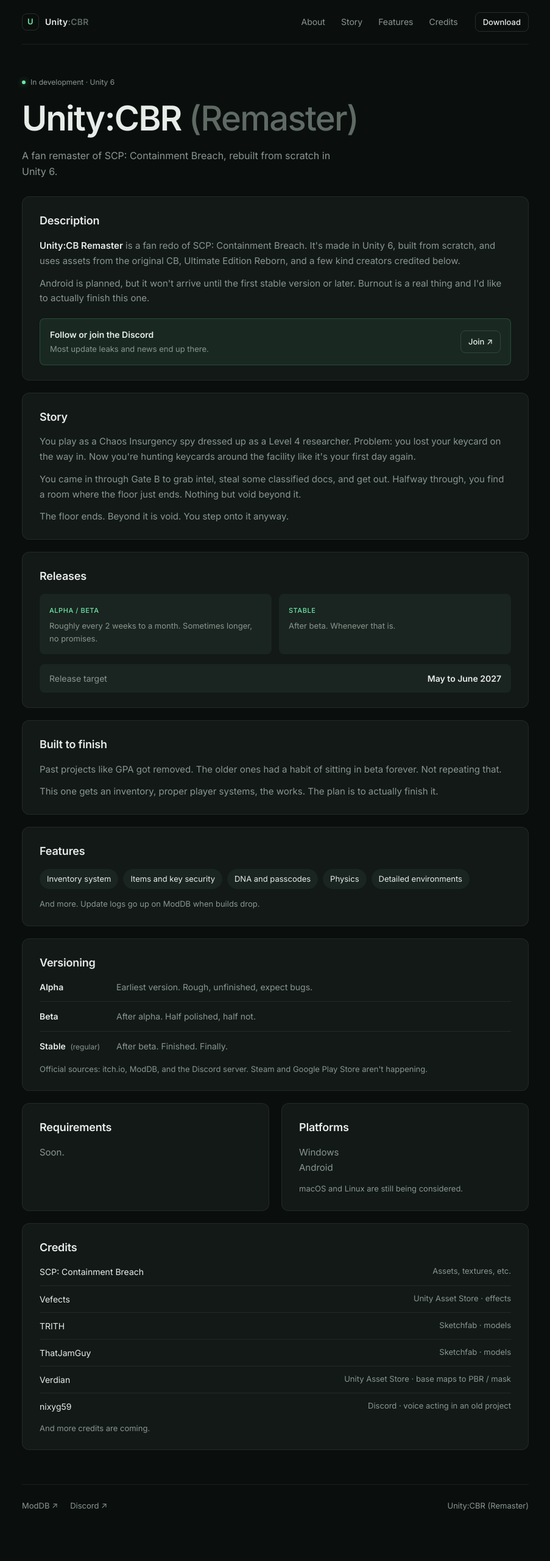
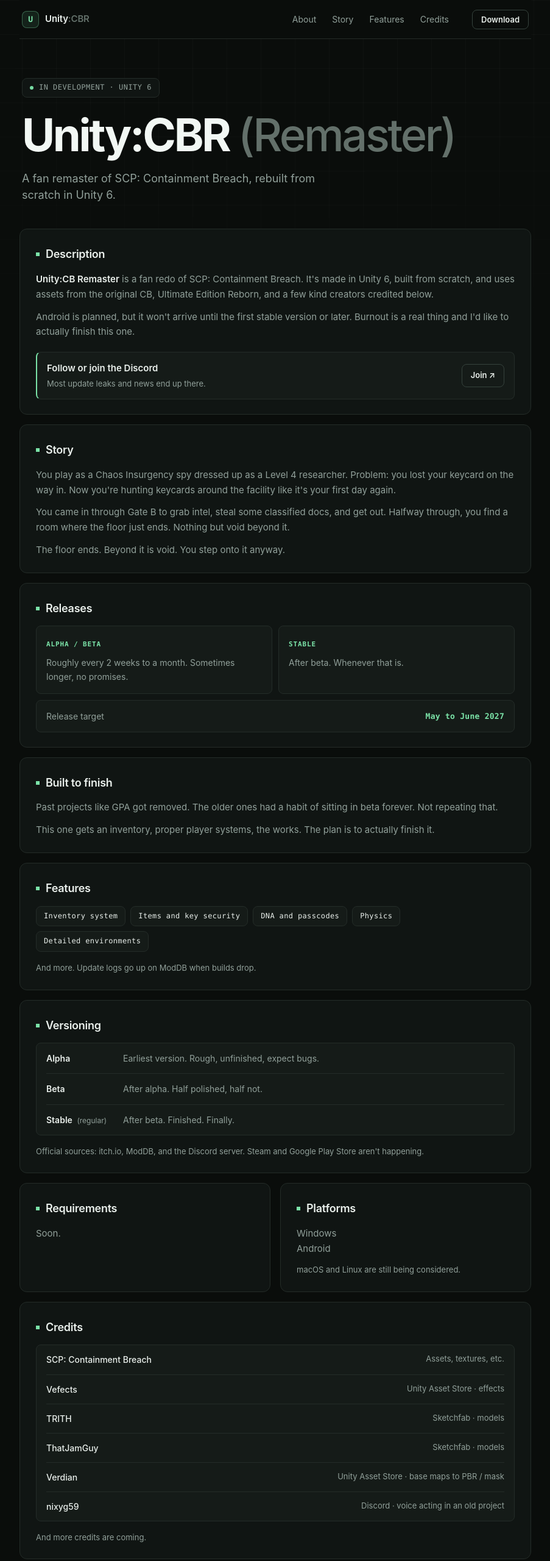
Before and after one commit to safeswing/UnityCBR-Web, a plain HTML site: page index.html in a window 1280 px wide. Shown: the top 2560 px of the page at 61% size, without its empty margins (188-1091 px from the left). Before the commit the page ends 2505 px from the top, so only its background shows below. Drawn offline with Linux system fonts and the light colour scheme.

Commit message:
Add files via upload

```diff
--- a/index.html
+++ b/index.html
@@ -14,91 +14,150 @@
       html { scroll-behavior: smooth; }
       body {
         margin: 0;
+        min-height: 100vh;
         background: var(--bg);
         color: var(--text);
-        font-family: 'Inter', -apple-system, BlinkMacSystemFont, 'Segoe UI', sans-serif;
+        font-family: -apple-system, BlinkMacSystemFont, 'SF Pro Display', 'Inter', 'Segoe UI', sans-serif;
         font-size: 15px;
         line-height: 1.65;
         -webkit-font-smoothing: antialiased;
         -moz-osx-font-smoothing: grayscale;
+        overflow-x: hidden;
       }
       a { color: inherit; text-decoration: none; }
       h1, h2, h3, h4, p, ul, ol, dl, dd { margin: 0; }
       ul, ol { padding: 0; list-style: none; }
 
       :root {
-        --bg: #0a0f0d;
-        --bg-2: #121917;
-        --bg-3: #1a2420;
-        --bg-4: #212b26;
-        --border: rgba(255,255,255,0.07);
-        --border-2: rgba(255,255,255,0.12);
-        --text: #e8ece9;
-        --muted: #8a9690;
-        --muted-2: #5f6a64;
-        --accent: #6ee7a7;
-        --accent-bg: rgba(110,231,167,0.08);
-        --accent-border: rgba(110,231,167,0.18);
+        --bg: #0a0d0b;
+        --panel: #101513;
+        --panel-2: #151b18;
+        --panel-3: #1b231f;
+        --line: #242c28;
+        --line-2: #35423c;
+        --text: #e9efeb;
+        --muted: #91a09a;
+        --muted-2: #63706a;
+        --accent: #7be3a8;
+        --accent-dim: rgba(123, 227, 168, 0.10);
+        --accent-line: rgba(123, 227, 168, 0.35);
+        --alpha: #ff7a7a;
+        --alpha-bg: rgba(255, 70, 70, 0.09);
+        --alpha-line: rgba(255, 70, 70, 0.28);
+        --beta: #f3b64a;
+        --beta-bg: rgba(243, 182, 74, 0.09);
+        --beta-line: rgba(243, 182, 74, 0.28);
+        --mono: ui-monospace, SFMono-Regular, "SF Mono", Menlo, Consolas, monospace;
         --radius: 12px;
         --radius-sm: 8px;
         --radius-full: 999px;
+        --ease: cubic-bezier(.32,.72,0,1);
       }
 
-      .container { max-width: 880px; margin: 0 auto; padding: 0 24px; }
+      body::before {
+        content: "";
+        position: fixed; inset: 0; z-index: -1; pointer-events: none;
+        background-image:
+          linear-gradient(to right, rgba(255,255,255,0.022) 1px, transparent 1px),
+          linear-gradient(to bottom, rgba(255,255,255,0.022) 1px, transparent 1px);
+        background-size: 56px 56px;
+        -webkit-mask-image: radial-gradient(130% 90% at 50% 0%, #000 25%, transparent 85%);
+        mask-image: radial-gradient(130% 90% at 50% 0%, #000 25%, transparent 85%);
+      }
 
-      /* Header */
+      .container { max-width: 880px; margin: 0 auto; padding: 0 20px; }
+
       .site-header {
+        position: sticky; top: 0; z-index: 50;
         display: flex;
         align-items: center;
         justify-content: space-between;
         gap: 20px;
-        padding: 20px 0;
-        border-bottom: 1px solid var(--border);
+        padding: 14px 4px;
+        background: var(--bg);
+        border-bottom: 1px solid var(--line);
       }
-      .brand { display: flex; align-items: center; gap: 10px; font-weight: 600; font-size: 14px; letter-spacing: 0.02em; }
+      .brand { display: flex; align-items: center; gap: 10px; font-weight: 600; font-size: 15px; letter-spacing: -0.01em; }
       .brand-icon {
         display: grid; place-items: center;
         width: 28px; height: 28px;
-        border-radius: 8px;
-        border: 1px solid var(--border-2);
+        border-radius: var(--radius-sm);
+        background: var(--accent-dim);
+        border: 1px solid var(--accent-line);
         color: var(--accent);
-        font-weight: 600; font-size: 13px;
+        font-weight: 700; font-size: 13px;
+        font-family: var(--mono);
       }
       .brand-muted { color: var(--muted-2); }
-      .site-nav { display: flex; gap: 26px; font-size: 14px; color: var(--muted); margin-left: auto; margin-right: 8px; }
-      .site-nav a:hover { color: var(--text); }
+      .site-nav { display: flex; gap: 2px; font-size: 14px; color: var(--muted); margin-left: auto; margin-right: 6px; }
+      .site-nav a {
+        padding: 6px 12px;
+        border-radius: var(--radius-sm);
+        transition: background .25s var(--ease), color .25s var(--ease);
+      }
+      .site-nav a:hover { color: var(--text); background: var(--panel-2); }
 
-      /* Main */
-      main { padding: 48px 0 56px; display: flex; flex-direction: column; gap: 20px; }
+      main { padding: 56px 0 40px; display: flex; flex-direction: column; gap: 16px; }
 
-      /* Hero */
-      .hero { padding-bottom: 8px; }
-      .hero-meta { display: inline-flex; align-items: center; gap: 8px; font-size: 12px; color: var(--muted); margin-bottom: 20px; }
+      .hero { padding: 8px 4px 26px; }
+      .hero-meta {
+        display: inline-flex; align-items: center; gap: 9px;
+        font-family: var(--mono);
+        font-size: 12px;
+        letter-spacing: 0.04em;
+        text-transform: uppercase;
+        color: var(--muted);
+        margin-bottom: 24px;
+        padding: 5px 12px;
+        border-radius: var(--radius-sm);
+        background: var(--panel);
+        border: 1px solid var(--line);
+      }
       .status-dot {
         width: 6px; height: 6px;
         border-radius: 50%;
         background: var(--accent);
-        box-shadow: 0 0 8px rgba(110,231,167,0.5);
         display: inline-block;
         flex-shrink: 0;
+        animation: pulse 2.6s ease-in-out infinite;
       }
+      @keyframes pulse { 50% { opacity: .35; } }
       .hero h1 {
-        font-size: clamp(36px, 5.5vw, 56px);
-        font-weight: 600;
-        line-height: 1.05;
-        letter-spacing: -0.03em;
+        font-size: clamp(42px, 7vw, 74px);
+        font-weight: 700;
+        line-height: 1.02;
+        letter-spacing: -0.045em;
+        color: #f2f8f4;
       }
       .hero h1 .title-dim { color: var(--muted-2); font-weight: 500; }
-      .hero-lede { margin-top: 18px; max-width: 540px; font-size: 16px; color: var(--muted); }
+      .hero-lede { margin-top: 20px; max-width: 540px; font-size: 18px; line-height: 1.5; color: var(--muted); }
 
-      /* Cards */
+      .card, .dl-panel {
+        position: relative;
+        background: var(--panel);
+        border: 1px solid var(--line);
+      }
       .card {
-        background: var(--bg-2);
-        border: 1px solid var(--border);
         border-radius: var(--radius);
-        padding: 24px 28px;
+        padding: 26px 26px 24px;
+        transition: border-color .3s var(--ease);
       }
-      .card h2 { font-size: 18px; font-weight: 600; margin-bottom: 14px; letter-spacing: -0.01em; }
+      .card:hover { border-color: var(--line-2); }
+      .card h2 {
+        display: flex;
+        align-items: center;
+        gap: 10px;
+        font-size: 18px;
+        font-weight: 600;
+        letter-spacing: -0.015em;
+        margin-bottom: 14px;
+      }
+      .card h2::before {
+        content: "";
+        width: 6px; height: 6px;
+        flex: none;
+        background: var(--accent);
+      }
       .card p { color: var(--muted); margin-bottom: 12px; }
       .card p:last-child { margin-bottom: 0; }
       .card p strong { color: var(--text); font-weight: 600; }
@@ -106,7 +165,6 @@
       .muted { color: var(--muted); }
       .small { font-size: 13px; }
 
-      /* Callout */
       .callout {
         display: flex;
         align-items: center;
@@ -114,122 +172,162 @@
         gap: 16px;
         margin-top: 20px;
         padding: 14px 16px;
-        background: var(--accent-bg);
-        border: 1px solid var(--accent-border);
+        background: var(--panel-2);
+        border: 1px solid var(--line);
+        border-left: 2px solid var(--accent);
         border-radius: var(--radius-sm);
         flex-wrap: wrap;
       }
       .callout div { display: flex; flex-direction: column; gap: 2px; }
-      .callout strong { color: var(--text); font-size: 14px; font-weight: 600; }
+      .callout strong { color: var(--text); font-size: 15px; font-weight: 600; }
       .callout span { color: var(--muted); font-size: 13px; }
 
-      /* Buttons */
       .btn {
         display: inline-flex;
         align-items: center;
         justify-content: center;
         gap: 6px;
-        padding: 10px 16px;
+        padding: 10px 18px;
         font-size: 14px;
-        font-weight: 500;
+        font-weight: 600;
         border-radius: var(--radius-sm);
         border: 1px solid transparent;
         cursor: pointer;
-        transition: background 0.15s ease, border-color 0.15s ease, color 0.15s ease, opacity 0.15s ease;
+        transition: background .2s var(--ease), border-color .2s var(--ease), color .2s var(--ease), transform .12s var(--ease);
         font-family: inherit;
+        -webkit-tap-highlight-color: transparent;
       }
-      .btn-small { padding: 7px 12px; font-size: 13px; }
+      .btn:active:not(:disabled) { transform: translateY(1px); }
+      .btn-small { padding: 7px 14px; font-size: 13px; }
       .btn-block { width: 100%; }
-      .btn-primary { background: var(--accent); color: #0a0f0d; }
-      .btn-primary:hover { background: #88eeb6; }
-      .btn-secondary { background: transparent; border-color: var(--border-2); color: var(--text); }
-      .btn-secondary:hover { background: var(--bg-3); }
-      .btn:disabled { opacity: 0.4; cursor: not-allowed; }
-      .btn:disabled:hover { background: transparent; }
+      .btn-primary {
+        background: var(--accent);
+        border-color: var(--accent);
+        color: #06120c;
+      }
+      .btn-primary:hover { background: #9befc2; border-color: #9befc2; }
+      .btn-secondary {
+        background: transparent;
+        border-color: var(--line-2);
+        color: var(--text);
+      }
+      .btn-secondary:hover { background: var(--panel-3); border-color: var(--muted-2); }
+      .btn:disabled { opacity: 0.35; cursor: not-allowed; }
 
-      /* Release grid */
-      .release-grid { display: grid; grid-template-columns: 1fr 1fr; gap: 12px; margin-bottom: 16px; }
-      .release-item { padding: 14px 16px; background: var(--bg-3); border-radius: var(--radius-sm); }
+      .release-grid { display: grid; grid-template-columns: 1fr 1fr; gap: 10px; margin-bottom: 10px; }
+      .release-item {
+        padding: 16px;
+        background: var(--panel-2);
+        border: 1px solid var(--line);
+        border-radius: var(--radius-sm);
+      }
       .tag {
         display: inline-block;
-        font-size: 11px; font-weight: 500;
-        letter-spacing: 0.05em;
+        font-family: var(--mono);
+        font-size: 11px;
+        font-weight: 600;
+        letter-spacing: 0.08em;
         text-transform: uppercase;
         color: var(--accent);
-        margin-bottom: 6px;
+        margin-bottom: 8px;
       }
-      .release-item p { font-size: 13px; margin: 0; }
+      .release-item p { font-size: 14px; margin: 0; }
 
       .release-date {
         display: flex; align-items: center; justify-content: space-between;
-        padding: 12px 16px;
-        background: var(--bg-3);
+        gap: 12px;
+        padding: 14px 16px;
+        background: var(--panel-2);
+        border: 1px solid var(--line);
         border-radius: var(--radius-sm);
         font-size: 14px;
       }
       .release-date span { color: var(--muted); }
-      .release-date strong { font-weight: 600; }
-
-      /* Features */
-      .feature-list { display: flex; flex-wrap: wrap; gap: 8px; margin-bottom: 14px; }
-      .feature-list li {
+      .release-date strong {
+        font-family: var(--mono);
         font-size: 13px;
-        padding: 6px 12px;
-        background: var(--bg-3);
-        border-radius: var(--radius-full);
-        color: var(--text);
+        letter-spacing: 0.02em;
+        font-weight: 600;
+        color: var(--accent);
       }
 
-      /* Version list */
-      .version-list { display: flex; flex-direction: column; margin-bottom: 16px; }
+      .feature-list { display: flex; flex-wrap: wrap; gap: 8px; margin-bottom: 16px; }
+      .feature-list li {
+        font-family: var(--mono);
+        font-size: 12px;
+        letter-spacing: 0.03em;
+        padding: 6px 12px;
+        background: var(--panel-2);
+        border: 1px solid var(--line);
+        border-radius: var(--radius-sm);
+        color: var(--text);
+        transition: border-color .2s var(--ease), background .2s var(--ease);
+      }
+      .feature-list li:hover { background: var(--panel-3); border-color: var(--line-2); }
+
+      .version-list {
+        display: flex; flex-direction: column; margin-bottom: 16px;
+        background: var(--panel-2);
+        border: 1px solid var(--line);
+        border-radius: var(--radius-sm);
+        padding: 0 16px;
+      }
       .version-list > div {
         display: grid;
         grid-template-columns: 110px 1fr;
         gap: 16px;
-        padding: 12px 0;
-        border-bottom: 1px solid var(--border);
+        padding: 13px 0;
+        border-bottom: 1px solid var(--line);
         align-items: baseline;
       }
-      .version-list > div:first-child { padding-top: 0; }
-      .version-list > div:last-child { border-bottom: 0; padding-bottom: 0; }
+      .version-list > div:last-child { border-bottom: 0; }
       .version-list dt { font-weight: 600; font-size: 14px; }
       .version-list dt small { color: var(--muted); font-weight: 400; font-size: 12px; margin-left: 4px; }
       .version-list dd { font-size: 14px; color: var(--muted); margin: 0; }
 
-      /* Two column */
-      .two-col { display: grid; grid-template-columns: 1fr 1fr; gap: 20px; }
+      .two-col { display: grid; grid-template-columns: 1fr 1fr; gap: 16px; }
 
-      /* Credits */
-      .credits-list { margin-bottom: 14px; }
+      .credits-list {
+        margin-bottom: 16px;
+        background: var(--panel-2);
+        border: 1px solid var(--line);
+        border-radius: var(--radius-sm);
+        padding: 0 16px;
+      }
       .credits-list li {
         display: flex;
         justify-content: space-between;
         gap: 16px;
-        padding: 10px 0;
-        border-bottom: 1px solid var(--border);
+        padding: 12px 0;
+        border-bottom: 1px solid var(--line);
         font-size: 14px;
       }
-      .credits-list li:first-child { padding-top: 0; }
-      .credits-list li:last-child { border-bottom: 0; padding-bottom: 0; }
-      .credits-list li span:first-child { color: var(--text); }
+      .credits-list li:last-child { border-bottom: 0; }
+      .credits-list li span:first-child { color: var(--text); font-weight: 500; }
       .credits-list li span:last-child { color: var(--muted); text-align: right; font-size: 13px; }
 
-      /* Footer */
       .site-footer {
         display: flex;
         justify-content: space-between;
         align-items: center;
-        padding: 24px 0;
-        border-top: 1px solid var(--border);
+        padding: 26px 4px 40px;
         font-size: 13px;
         flex-wrap: wrap;
         gap: 16px;
+        border-top: 1px solid var(--line);
+        margin-top: 24px;
       }
-      .site-footer > div:first-child { display: flex; gap: 20px; }
-      .site-footer a { color: var(--muted); }
-      .site-footer a:hover { color: var(--text); }
+      .site-footer > div:first-child { display: flex; gap: 8px; }
+      .site-footer > div:first-child a {
+        padding: 6px 12px;
+        border-radius: var(--radius-sm);
+        background: var(--panel);
+        border: 1px solid var(--line);
+        color: var(--muted);
+        transition: color .2s var(--ease), background .2s var(--ease), border-color .2s var(--ease);
+      }
+      .site-footer a:hover { color: var(--text); background: var(--panel-2); border-color: var(--line-2); }
 
-      /* Download overlay */
       .dl-overlay {
         position: fixed;
         inset: 0;
@@ -237,10 +335,8 @@
         display: grid;
         place-items: center;
         padding: 20px;
-        background: rgba(0, 0, 0, 0.55);
-        backdrop-filter: blur(6px);
-        -webkit-backdrop-filter: blur(6px);
-        animation: fade-in 0.15s ease;
+        background: rgba(3, 5, 4, 0.78);
+        animation: fade-in .2s var(--ease);
       }
       .dl-overlay[hidden] { display: none; }
       .dl-panel {
@@ -248,105 +344,178 @@
         max-width: 520px;
         max-height: calc(100vh - 40px);
         overflow-y: auto;
-        background: var(--bg-2);
-        border: 1px solid var(--border-2);
-        border-radius: 16px;
+        border: 1px solid var(--line-2);
+        border-radius: var(--radius);
         padding: 22px;
-        animation: panel-in 0.2s ease;
+        box-shadow: 0 40px 80px -40px rgba(0,0,0,0.9);
+        animation: panel-in .3s var(--ease);
       }
       @keyframes fade-in { from { opacity: 0; } to { opacity: 1; } }
-      @keyframes panel-in { from { opacity: 0; transform: translateY(8px) scale(0.98); } to { opacity: 1; transform: none; } }
+      @keyframes panel-in { from { opacity: 0; transform: translateY(14px); } to { opacity: 1; transform: none; } }
 
       .dl-head {
         display: flex;
         justify-content: space-between;
         align-items: center;
-        margin-bottom: 16px;
+        gap: 12px;
+        margin-bottom: 18px;
+        padding-bottom: 16px;
+        border-bottom: 1px solid var(--line);
       }
-      .dl-head h2 { font-size: 20px; font-weight: 600; letter-spacing: -0.01em; }
+      .dl-head h2 { font-size: 18px; font-weight: 600; letter-spacing: -0.015em; }
       .dl-close {
-        width: 32px; height: 32px;
-        border-radius: 8px;
-        border: 1px solid var(--border);
-        background: transparent;
+        width: 30px; height: 30px;
+        border-radius: var(--radius-sm);
+        border: 1px solid var(--line);
+        background: var(--panel-2);
         color: var(--muted);
         font-size: 18px;
         line-height: 1;
         cursor: pointer;
         display: grid; place-items: center;
+        transition: background .2s var(--ease), color .2s var(--ease), border-color .2s var(--ease);
       }
-      .dl-close:hover { background: var(--bg-3); color: var(--text); }
+      .dl-close:hover { background: var(--panel-3); border-color: var(--line-2); color: var(--text); }
+      .dl-close:active { transform: translateY(1px); }
 
       .dl-filters {
         display: flex;
-        gap: 6px;
+        gap: 4px;
         margin-bottom: 16px;
         padding: 4px;
-        background: var(--bg-3);
+        background: var(--panel-2);
+        border: 1px solid var(--line);
         border-radius: var(--radius-sm);
       }
       .dl-filter {
         flex: 1;
-        padding: 8px 12px;
-        font-size: 13px;
-        font-family: inherit;
+        padding: 8px 10px;
+        font-family: var(--mono);
+        font-size: 12px;
+        letter-spacing: 0.03em;
         color: var(--muted);
         background: transparent;
-        border: 0;
+        border: 1px solid transparent;
         border-radius: 6px;
         cursor: pointer;
         white-space: nowrap;
+        transition: color .2s var(--ease), background .2s var(--ease), border-color .2s var(--ease);
       }
       .dl-filter:hover { color: var(--text); }
-      .dl-filter.is-active { background: var(--bg-4); color: var(--text); }
+      .dl-filter.is-active {
+        color: var(--accent);
+        background: var(--accent-dim);
+        border-color: var(--accent-line);
+      }
       .dl-filter:focus-visible { outline: 2px solid var(--accent); outline-offset: 1px; }
 
       .build {
+        position: relative;
         padding: 16px;
-        background: var(--bg-3);
+        background: var(--panel-2);
+        border: 1px solid var(--line);
         border-radius: var(--radius-sm);
         margin-bottom: 10px;
+        overflow: hidden;
       }
       .build:last-child { margin-bottom: 0; }
-      .build[data-status="upcoming"] { opacity: 0.55; }
+      .build[data-status="upcoming"] {
+        border-style: dashed;
+        border-color: var(--line-2);
+        background: var(--panel);
+      }
+      .build[data-status="upcoming"] .build-head,
+      .build[data-status="upcoming"] .build-actions { opacity: 0.6; }
       .build-head {
         display: flex;
         justify-content: space-between;
         align-items: flex-start;
         gap: 12px;
-        margin-bottom: 12px;
+        margin-bottom: 14px;
       }
-      .build-head h3 { font-size: 15px; font-weight: 600; margin-bottom: 3px; }
-      .build-meta { font-size: 13px; color: var(--muted); }
+      .build-head h3 { font-size: 15px; font-weight: 600; margin-bottom: 4px; }
+      .build-meta {
+        font-family: var(--mono);
+        font-size: 12px;
+        color: var(--muted);
+      }
       .build-actions { display: flex; gap: 8px; flex-wrap: wrap; }
 
+      .build-status {
+        display: flex;
+        align-items: center;
+        gap: 8px;
+        flex-wrap: wrap;
+        margin: 16px -16px -16px;
+        padding: 10px 16px;
+        border-top: 1px solid var(--line);
+        font-family: var(--mono);
+        font-size: 11px;
+        font-weight: 600;
+        letter-spacing: 0.08em;
+        text-transform: uppercase;
+        line-height: 1.4;
+      }
+      .build-status::before {
+        content: "";
+        width: 6px; height: 6px;
+        flex: none;
+        border-radius: 50%;
+        background: currentColor;
+        box-shadow: 0 0 0 3px rgba(255,255,255,0.04);
+      }
+      .build-status[data-channel="alpha"] {
+        color: var(--alpha);
+        background: var(--alpha-bg);
+        border-top-color: var(--alpha-line);
+      }
+      .build-status[data-channel="beta"] {
+        color: var(--beta);
+        background: var(--beta-bg);
+        border-top-color: var(--beta-line);
+      }
+
       .build-empty {
-        padding: 32px 16px;
+        padding: 30px 16px;
         text-align: center;
         color: var(--muted);
         font-size: 14px;
-        background: var(--bg-3);
+        background: var(--panel-2);
+        border: 1px dashed var(--line-2);
         border-radius: var(--radius-sm);
       }
 
       .dl-footer {
-        margin-top: 16px;
+        margin-top: 18px;
         padding-top: 16px;
-        border-top: 1px solid var(--border);
+        border-top: 1px solid var(--line);
         font-size: 13px;
         color: var(--muted);
       }
       .dl-footer a { color: var(--accent); }
       .dl-footer a:hover { text-decoration: underline; }
 
-      /* Responsive */
       @media (max-width: 640px) {
         .site-nav { display: none; }
-        .card { padding: 20px; }
+        .card { padding: 22px 18px; }
         .two-col { grid-template-columns: 1fr; }
         .release-grid { grid-template-columns: 1fr; }
         .version-list > div { grid-template-columns: 1fr; gap: 4px; }
-        .dl-filter { padding: 8px 6px; font-size: 12px; }
+        .dl-filter { padding: 8px 4px; font-size: 11px; }
+        main { padding-top: 40px; }
+        .dl-overlay { place-items: end center; padding: 0; }
+        .dl-panel {
+          border-radius: var(--radius) var(--radius) 0 0;
+          border-left: 0; border-right: 0; border-bottom: 0;
+          max-height: 88vh;
+          padding-bottom: 34px;
+        }
+        @keyframes panel-in { from { transform: translateY(60px); opacity: 0; } to { transform: none; opacity: 1; } }
+      }
+
+      @media (prefers-reduced-motion: reduce) {
+        .status-dot { animation: none !important; }
+        html { scroll-behavior: auto; }
       }
     </style>
   </head>
@@ -486,7 +655,6 @@
       </footer>
     </div>
 
-    <!-- Download panel -->
     <div class="dl-overlay" id="dl-overlay" hidden>
       <div class="dl-panel" role="dialog" aria-modal="true" aria-labelledby="dl-title">
         <div class="dl-head">
@@ -512,6 +680,9 @@
               <div class="build-actions">
                 <button class="btn btn-primary btn-small" type="button" disabled>Download</button>
               </div>
+              <footer class="build-status" data-channel="beta">
+                <span>Beta</span>
+              </footer>
             </article>
 
             <article class="build" data-status="live">
@@ -525,6 +696,9 @@
                 <a class="btn btn-primary btn-small" href="https://drive.google.com/uc?export=download&id=1B8_CUCdHnEnytmKeDSOUkBOtV22kEunz" target="_blank" rel="noreferrer">Download</a>
                 <button class="btn btn-secondary btn-small" type="button" id="copy-drive">Copy Drive link</button>
               </div>
+              <footer class="build-status" data-channel="alpha">
+                <span>Alpha</span>
+              </footer>
             </article>
           </div>
 
```
